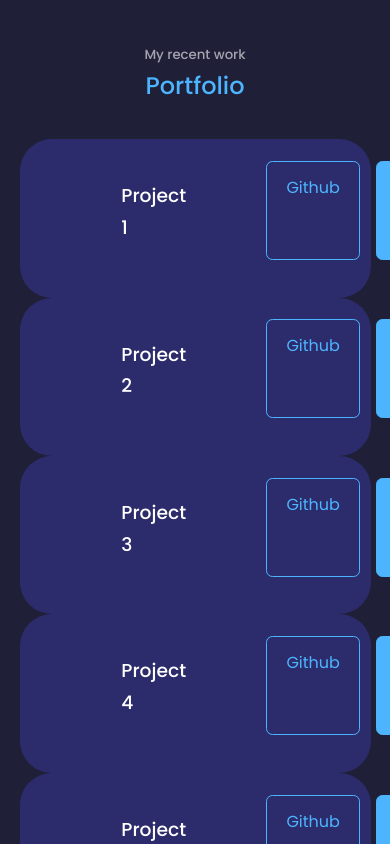
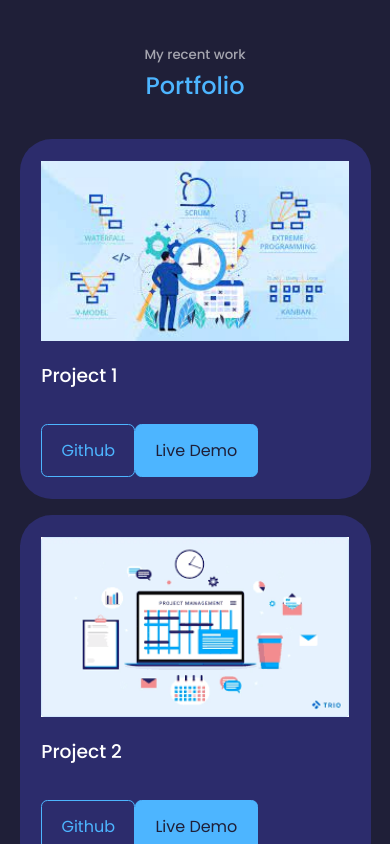
Before and after one commit to Mbunkur/portfolio, a React (Create React App) app: page / in a window 390 px wide. Shown: the part 3520-4364 px from the top of the page. Built offline with nearby package versions, Linux system fonts and the light colour scheme.

Commit message:
updated the portfolio section a bit

```diff
--- a/src/components/portfolio/portfolio.css
+++ b/src/components/portfolio/portfolio.css
@@ -1,16 +1,12 @@
-.porfolio__container{
+.portfolio__container{
     display: grid;
-    grid-template-columns: repeat(3, 1fr);
+    grid-template-columns: 1fr 1fr 1fr;
     gap: 2.5rem;
-
 }
 
 .portfolio__item{
-    display: grid;
-    grid-template-columns: repeat(3, 1fr) ;
-    gap: 5rem;
     background: var(--color-bg-variant);
-    padding: 1.3rem;
+    padding:1.3rem;
     border-radius: 2rem;
     border: 1px solid transparent;
     transition: var(--transition);
@@ -19,34 +15,36 @@
 .portfolio__item:hover{
     border-color: var(--color-primary-variant);
     background: transparent;
+
 }
 
-.portfolio__item-image{
+.portfolio__item__image{
     border-radius: 1.5rem;
     overflow: hidden;
 }
 
 .portfolio__item h3{
-    margin: 1.2rem 0 2rem;
+     margin: 1.2rem 0 2rem
 }
 
-.portfolio__item-cta{
+.portfolio__item__cta{
     display: flex;
+    align-items: center;
+    margin-bottom:1rem;
     gap: 1rem;
-    margin-bottom: 1rem;
+    justify-content:center;
 }
 
-
-@media screen and(max-width:1024px) {
-    .porfolio__container{
+@media screen and (max-width:1024px) {
+    .portfolio__container{
         grid-template-columns: 1fr 1fr;
         gap: 1.2rem;
     }
 }
 
-@media screen and(max-width:600px) {
-   .porfolio__container{
-    grid-template-columns: 1fr;
-    gap: 1rem;
-   }
+@media screen and (max-width:600px) {
+    .portfolio__container{
+        grid-template-columns: 1fr;
+        gap:1rem
+    }
 }
```
